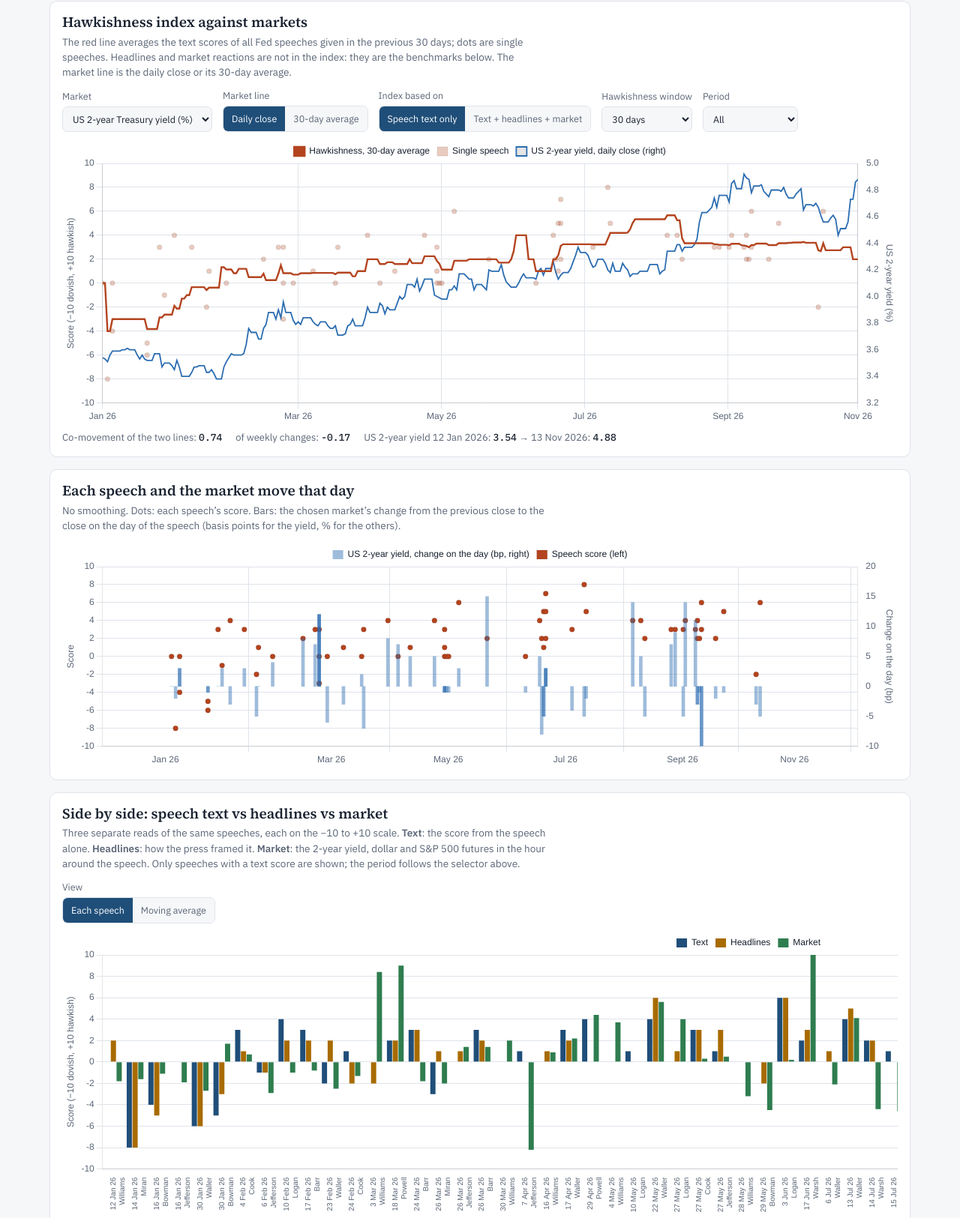
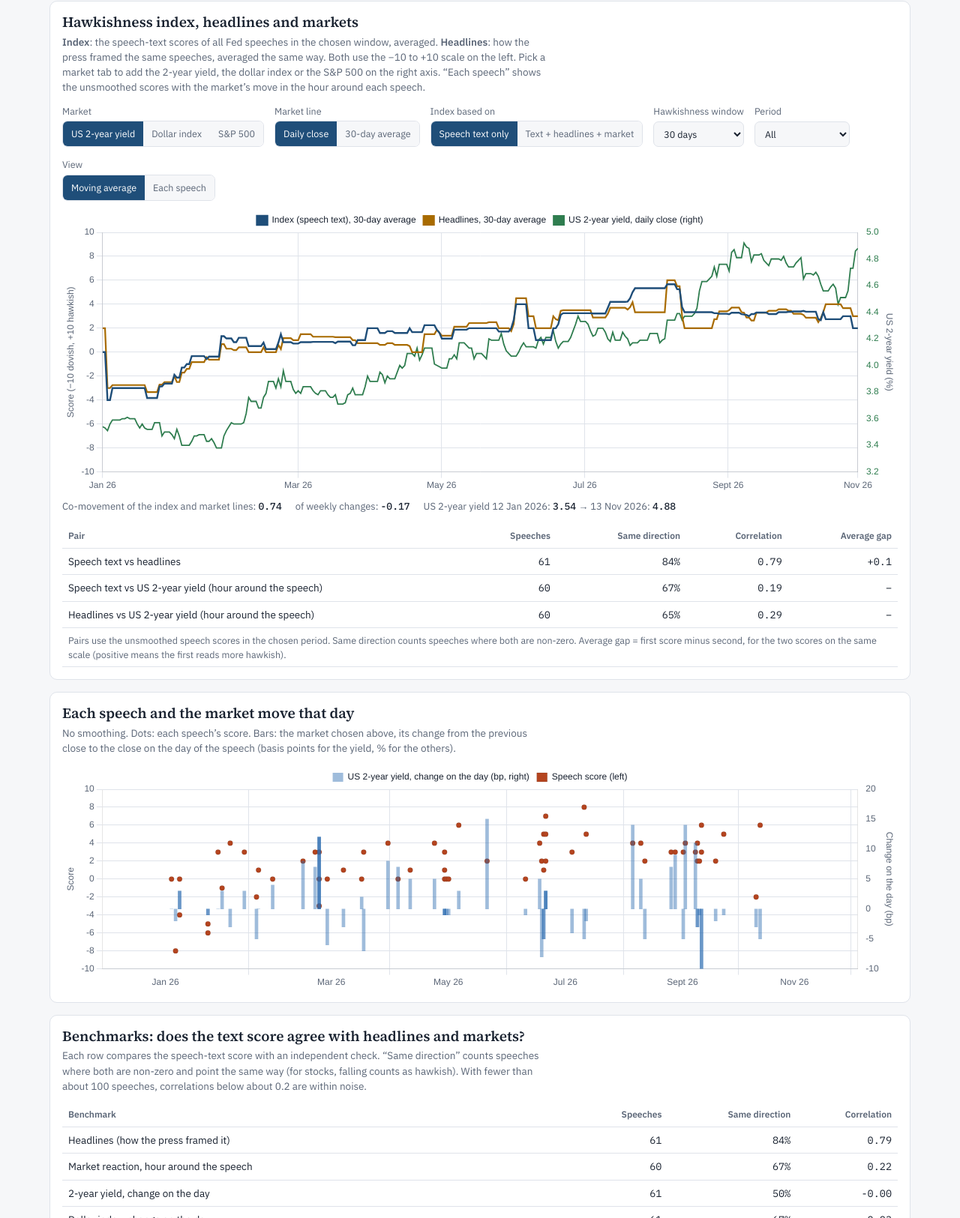
Before and after one commit to beatrice-wu/fed-speech-index, a plain HTML site: page index.html in a window 1280 px wide. Shown: the part 315-1940 px from the top of the page at 75% size. Drawn offline with nearby package versions, Linux system fonts and the light colour scheme.

Commit message:
One chart: index and headlines with 2-year yield, dollar and S&P tabs
Co-Authored-By: Claude Opus 5.5 <noreply@anthropic.com>
Claude-Session: https://claude.ai/code/session_014iygs7siayqds6kjaYrT6J

```diff
--- a/index.html
+++ b/index.html
@@ -103,32 +103,24 @@ a{color:var(--accent)}
 
 <section class="view" id="v-index">
   <div class="panel">
-    <h2>Hawkishness index against markets</h2>
-    <p class="sub">The red line averages the text scores of all Fed speeches given in the previous 30 days; dots are single speeches. Headlines and market reactions are not in the index: they are the benchmarks below. The market line is the daily close or its 30-day average.</p>
+    <h2>Hawkishness index, headlines and markets</h2>
+    <p class="sub"><b>Index</b>: the speech-text scores of all Fed speeches in the chosen window, averaged. <b>Headlines</b>: how the press framed the same speeches, averaged the same way. Both use the −10 to +10 scale on the left. Pick a market tab to add the 2-year yield, the dollar index or the S&amp;P 500 on the right axis. “Each speech” shows the unsmoothed scores with the market’s move in the hour around each speech.</p>
     <div class="controls">
-      <label for="asset">Market<select id="asset">
-        <option value="y2">US 2-year Treasury yield (%)</option>
-        <option value="dxy">US dollar index (DXY)</option>
-        <option value="spx">S&amp;P 500</option></select></label>
+      <label>Market<span class="seg" id="asset"><button type="button" data-k="y2" aria-pressed="true">US 2-year yield</button><button type="button" data-k="dxy" aria-pressed="false">Dollar index</button><button type="button" data-k="spx" aria-pressed="false">S&amp;P 500</button></span></label>
       <label>Market line<span class="seg" id="mline"><button type="button" data-k="raw" aria-pressed="true">Daily close</button><button type="button" data-k="ma" aria-pressed="false">30-day average</button></span></label>
       <label>Index based on<span class="seg" id="basis"><button type="button" data-k="text" aria-pressed="true">Speech text only</button><button type="button" data-k="final" aria-pressed="false">Text + headlines + market</button></span></label>
       <label for="win">Hawkishness window<select id="win"><option value="14">14 days</option><option value="30" selected>30 days</option><option value="60">60 days</option></select></label>
       <label for="rng">Period<select id="rng"><option value="all" selected>All</option><option value="1825">Last 5 years</option><option value="365">Last 12 months</option><option value="180">Last 6 months</option><option value="90">Last 3 months</option></select></label>
+      <label>View<span class="seg" id="cview"><button type="button" data-k="avg" aria-pressed="true">Moving average</button><button type="button" data-k="each" aria-pressed="false">Each speech</button></span></label>
     </div>
-    <div class="chartbox"><canvas id="c1" aria-label="Hawkishness index against the chosen market"></canvas></div>
+    <div class="chartscroll"><div class="chartbox" id="c3box"><canvas id="c3" aria-label="Hawkishness index and headlines against the chosen market"></canvas></div></div>
     <div class="stats" id="stats1"></div>
+    <div class="tablewrap"><table id="agree"><thead><tr><th>Pair</th><th style="text-align:right">Speeches</th><th style="text-align:right">Same direction</th><th style="text-align:right">Correlation</th><th style="text-align:right">Average gap</th></tr></thead><tbody></tbody></table></div>
   </div>
   <div class="panel">
     <h2>Each speech and the market move that day</h2>
-    <p class="sub">No smoothing. Dots: each speech’s score. Bars: the chosen market’s change from the previous close to the close on the day of the speech (basis points for the yield, % for the others).</p>
+    <p class="sub">No smoothing. Dots: each speech’s score. Bars: the market chosen above, its change from the previous close to the close on the day of the speech (basis points for the yield, % for the others).</p>
     <div class="chartbox sm"><canvas id="c2" aria-label="Speech scores and same-day market moves"></canvas></div>
-  </div>
-  <div class="panel" id="cmp-panel">
-    <h2>Side by side: speech text vs headlines vs market</h2>
-    <p class="sub">Three separate reads of the same speeches, each on the −10 to +10 scale. <b>Text</b>: the score from the speech alone. <b>Headlines</b>: how the press framed it. <b>Market</b>: the 2-year yield, dollar and S&amp;P 500 futures in the hour around the speech. Only speeches with a text score are shown; the period follows the selector above.</p>
-    <div class="controls"><label>View<span class="seg" id="cview"><button type="button" data-k="each" aria-pressed="true">Each speech</button><button type="button" data-k="avg" aria-pressed="false">Moving average</button></span></label></div>
-    <div class="chartscroll"><div class="chartbox" id="c3box"><canvas id="c3" aria-label="Text, headline and market scores for each speech"></canvas></div></div>
-    <div class="tablewrap"><table id="agree"><thead><tr><th>Pair</th><th style="text-align:right">Speeches</th><th style="text-align:right">Same direction</th><th style="text-align:right">Correlation</th><th style="text-align:right">Average gap</th></tr></thead><tbody></tbody></table></div>
   </div>
   <div class="panel" id="bench-panel">
     <h2>Benchmarks: does the text score agree with headlines and markets?</h2>
@@ -283,7 +275,7 @@ function tiles(){
 }
 
 /* ---------- charts ---------- */
-let c1=null,c2=null; const state={asset:"y2",mline:"raw",win:30,rng:"all"};
+let c2=null; const state={asset:"y2",mline:"raw",win:30,rng:"all"};
 function axisDate(min,max){ return {type:"linear",min,max,ticks:{color:css("--muted"),maxRotation:0,callback:v=>new Date(v).toLocaleDateString("en-GB",{month:"short",year:"2-digit",timeZone:"UTC"})},grid:{color:css("--line")}}; }
 function drawIndex(){
   if(!window.Chart) return;
@@ -292,19 +284,10 @@ function drawIndex(){
   const sp = scored().filter(s=>ts(s.date)>=cut);
   const mk = []; for(let t=hs[0].t;t<=lastMk;t+=DAY){ const v= state.mline==="raw"?closeOn(state.asset,t):maOn(state.asset,t); if(v!=null) mk.push({x:t,y:v}); }
   const A=ASSET[state.asset];
-  const cfg = {data:{datasets:[
-      {type:"line",label:`Hawkishness, ${state.win}-day average`,data:hs.map(p=>({x:p.t,y:p.v})),borderColor:css("--hawk"),backgroundColor:css("--hawk"),borderWidth:2.4,pointRadius:0,yAxisID:"y",stepped:false},
-      {type:"scatter",label:"Single speech",data:sp.map(s=>({x:ts(s.date),y:val(s),s})),backgroundColor:sp.map(s=>s.src==="added"?css("--accent"):color(css("--hawk"),.28)),pointRadius:sp.map(s=>s.src==="added"?5:3.2),yAxisID:"y"},
-      {type:"line",label:`${A.name}${state.mline==="ma"?", 30-day average":", daily close"} (right)`,data:mk,borderColor:css("--dove"),borderWidth:1.8,pointRadius:0,yAxisID:"y1"}]},
-    options:{responsive:true,maintainAspectRatio:false,animation:false,interaction:{mode:"nearest",intersect:false},
-      plugins:{legend:{labels:{color:css("--ink"),boxWidth:14}},tooltip:{callbacks:{label:c=>{ if(c.dataset.type==="scatter"){const s=c.raw.s; return `${s.speaker}: ${fmt(val(s))} (${fdate(s.date)})`;} return `${c.dataset.label}: ${c.parsed.y.toFixed(2)}`;},title:i=>i.length?fdate(iso(i[0].parsed.x)):""}}},
-      scales:{x:axisDate(hs[0].t,lastMk),y:{position:"left",min:-10,max:10,title:{display:true,text:"Score (−10 dovish, +10 hawkish)",color:css("--muted")},ticks:{color:css("--muted")},grid:{color:css("--line")}},
-        y1:{position:"right",title:{display:true,text:A.name+(A.unit?" ("+A.unit+")":""),color:css("--muted")},ticks:{color:css("--muted")},grid:{display:false}}}}};
-  if(c1) c1.destroy(); c1 = new Chart(document.getElementById("c1"), cfg);
   // co-movement
   const pairs = hs.map(p=>[p.v, state.mline==="raw"?closeOn(state.asset,p.t):maOn(state.asset,p.t)]).filter(p=>p[1]!=null);
   const wk = []; for(let i=7;i<hs.length;i+=7){ const a=hs[i],b=hs[i-7]; const ma=closeOn(state.asset,a.t), mb=closeOn(state.asset,b.t); if(ma!=null&&mb!=null) wk.push([a.v-b.v, ma-mb]); }
-  document.getElementById("stats1").innerHTML = `<span>Co-movement of the two lines: <b>${corr(pairs).toFixed(2)}</b></span><span>of weekly changes: <b>${corr(wk).toFixed(2)}</b></span><span>${A.name} ${fdate(iso(hs[0].t))}: <b>${(closeOn(state.asset,hs[0].t)||0).toFixed(2)}</b> → ${fdate(iso(lastMk))}: <b>${(closeOn(state.asset,lastMk)||0).toFixed(2)}</b></span>`;
+  document.getElementById("stats1").innerHTML = `<span>Co-movement of the index and market lines: <b>${corr(pairs).toFixed(2)}</b></span><span>of weekly changes: <b>${corr(wk).toFixed(2)}</b></span><span>${A.name} ${fdate(iso(hs[0].t))}: <b>${(closeOn(state.asset,hs[0].t)||0).toFixed(2)}</b> → ${fdate(iso(lastMk))}: <b>${(closeOn(state.asset,lastMk)||0).toFixed(2)}</b></span>`;
   // chart 2
   const sp2 = sp.filter(s=>ts(s.date)<=lastMk);
   const mv = sp2.map(s=>({x:ts(s.date),y:dayMove(state.asset,ts(s.date))})).filter(p=>p.y!=null);
@@ -318,38 +301,52 @@ function drawIndex(){
   if(c2) c2.destroy(); c2 = new Chart(document.getElementById("c2"), cfg2);
   drawCompare();
 }
-let c3=null; const CMP={view:"each"};
-const CMPS=[["Text",s=>s.text,"--accent"],["Headlines",s=>s.news,"--warn"],["Market",s=>s.market,"--ok"]];
+let c3=null; const CMP={view:"avg"};
+const MV_RE={y2:/2y yield ([+-]?[\d.]+)bp/,dxy:/dollar index ([+-]?[\d.]+)%/,spx:/S&P 500[^;]*?([+-]?[\d.]+)%/};
+const ASIGN={y2:1,dxy:1,spx:-1}; // stocks falling = hawkish
+function hourMove(s,k){ const m=s.moves&&s.moves.match(MV_RE[k]); return m?+m[1]:null; }
 function drawCompare(){
   if(!window.Chart) return;
   const cut = state.rng==="all" ? -Infinity : lastMk - (+state.rng)*DAY;
   const sp = allSpeeches().filter(s=>s.text!=null&&ts(s.date)>=cut);
   const box=document.getElementById("c3box"); let cfg;
   if(!sp.length){ if(c3){c3.destroy();c3=null;} return; }
+  const A=ASSET[state.asset], k=state.asset, idxName=BASIS.basis==="text"?"Index (speech text)":"Index (text + headlines + market)";
+  const yL={position:"left",min:-10,max:10,ticks:{color:css("--muted")},grid:{color:css("--line")},title:{display:true,text:"Score (−10 dovish, +10 hawkish)",color:css("--muted")}};
   if(CMP.view==="each"){
-    box.style.minWidth = (sp.length*30)+"px";
+    box.style.minWidth = (sp.length*26)+"px";
     const lab = sp.map(s=>[new Date(ts(s.date)).toLocaleDateString("en-GB",{day:"numeric",month:"short",year:"2-digit",timeZone:"UTC"}), s.speaker.replace("Pro Tempore ","").split(" ").pop()]);
-    cfg={type:"bar",data:{labels:lab,datasets:CMPS.map(([n,f,c])=>({label:n,data:sp.map(f),backgroundColor:css(c),borderWidth:0,categoryPercentage:.8,barPercentage:.9}))},
+    const mv = sp.map(s=>hourMove(s,k)), mx=Math.max(1e-9,...mv.filter(v=>v!=null).map(Math.abs));
+    cfg={type:"bar",data:{labels:lab,datasets:[
+        {label:"Speech text",data:sp.map(val),backgroundColor:css("--accent"),yAxisID:"y",categoryPercentage:.8,barPercentage:.9},
+        {label:"Headlines",data:sp.map(s=>s.news),backgroundColor:css("--warn"),yAxisID:"y",categoryPercentage:.8,barPercentage:.9},
+        {label:`${A.name}, move in the hour around the speech (${A.move}, right)`,data:mv,backgroundColor:css("--ok"),yAxisID:"y1",categoryPercentage:.8,barPercentage:.9}]},
       options:{responsive:true,maintainAspectRatio:false,animation:false,interaction:{mode:"index",intersect:false},
-        plugins:{legend:{labels:{color:css("--ink"),boxWidth:14}},tooltip:{callbacks:{title:i=>{const s=sp[i[0].dataIndex];return `${s.speaker}, ${fdate(s.date)}`;},afterTitle:i=>sp[i[0].dataIndex].title,label:c=>`${c.dataset.label}: ${c.parsed.y==null?"not available":fmt(c.parsed.y)}`}}},
-        scales:{x:{ticks:{color:css("--muted"),autoSkip:false,maxRotation:90,minRotation:90,font:{size:10}},grid:{display:false}},
-          y:{min:-10,max:10,ticks:{color:css("--muted")},grid:{color:css("--line")},title:{display:true,text:"Score (−10 dovish, +10 hawkish)",color:css("--muted")}}}}};
+        plugins:{legend:{labels:{color:css("--ink"),boxWidth:14}},tooltip:{callbacks:{title:i=>{const s=sp[i[0].dataIndex];return `${s.speaker}, ${fdate(s.date)}`;},afterTitle:i=>sp[i[0].dataIndex].title,
+          label:c=>c.dataset.yAxisID==="y1"?`${A.name}: ${c.parsed.y==null?"not available":fmt(c.parsed.y,2)+" "+A.move}`:`${c.dataset.label}: ${c.parsed.y==null?"not available":fmt(c.parsed.y)}`}}},
+        scales:{x:{ticks:{color:css("--muted"),autoSkip:false,maxRotation:90,minRotation:90,font:{size:10}},grid:{display:false}},y:yL,
+          y1:{position:"right",min:-mx*1.05,max:mx*1.05,ticks:{color:css("--ok")},grid:{display:false},title:{display:true,text:`${A.name} move (${A.move})`,color:css("--muted")}}}}};
   } else {
     box.style.minWidth="0";
-    const t0=ts(sp[0].date);
-    cfg={type:"line",data:{datasets:CMPS.map(([n,f,c])=>({label:`${n}, ${state.win}-day average`,data:hawkSeries(state.win,s=>s.text!=null?f(s):null).filter(p=>p.v!=null&&p.t>=t0).map(p=>({x:p.t,y:p.v})),borderColor:css(c),backgroundColor:css(c),borderWidth:2.2,pointRadius:0}))},
+    const hi=hawkSeries(state.win).filter(p=>p.v!=null&&p.t>=cut), t0=hi[0].t;
+    const hn=hawkSeries(state.win,s=>s.text!=null?s.news:null).filter(p=>p.v!=null&&p.t>=t0);
+    const mk=[]; for(let t=t0;t<=lastMk;t+=DAY){ const v=state.mline==="raw"?closeOn(k,t):maOn(k,t); if(v!=null) mk.push({x:t,y:v}); }
+    cfg={type:"line",data:{datasets:[
+        {label:`${idxName}, ${state.win}-day average`,data:hi.map(p=>({x:p.t,y:p.v})),borderColor:css("--accent"),backgroundColor:css("--accent"),borderWidth:2.4,pointRadius:0,yAxisID:"y"},
+        {label:`Headlines, ${state.win}-day average`,data:hn.map(p=>({x:p.t,y:p.v})),borderColor:css("--warn"),backgroundColor:css("--warn"),borderWidth:2.2,pointRadius:0,yAxisID:"y"},
+        {label:`${A.name}${state.mline==="ma"?", 30-day average":", daily close"} (right)`,data:mk,borderColor:css("--ok"),backgroundColor:css("--ok"),borderWidth:1.8,pointRadius:0,yAxisID:"y1"}]},
       options:{responsive:true,maintainAspectRatio:false,animation:false,interaction:{mode:"nearest",axis:"x",intersect:false},
-        plugins:{legend:{labels:{color:css("--ink"),boxWidth:14}},tooltip:{callbacks:{title:i=>i.length?fdate(iso(i[0].parsed.x)):"",label:c=>`${c.dataset.label}: ${fmt(c.parsed.y)}`}}},
-        scales:{x:axisDate(t0,lastMk),y:{min:-10,max:10,ticks:{color:css("--muted")},grid:{color:css("--line")},title:{display:true,text:"Score (−10 dovish, +10 hawkish)",color:css("--muted")}}}}};
+        plugins:{legend:{labels:{color:css("--ink"),boxWidth:14}},tooltip:{callbacks:{title:i=>i.length?fdate(iso(i[0].parsed.x)):"",label:c=>`${c.dataset.label}: ${fmt(c.parsed.y,2)}`}}},
+        scales:{x:axisDate(t0,lastMk),y:yL,y1:{position:"right",ticks:{color:css("--ok")},grid:{display:false},title:{display:true,text:A.name+(A.unit?" ("+A.unit+")":""),color:css("--muted")}}}}};
   }
   if(c3) c3.destroy(); c3=new Chart(document.getElementById("c3"),cfg);
-  const pairs=[[0,1],[0,2],[1,2]];
-  document.querySelector("#agree tbody").innerHTML = pairs.map(([a,b])=>{
-    const pr=sp.map(s=>[CMPS[a][1](s),CMPS[b][1](s)]).filter(([x,y])=>x!=null&&y!=null);
-    const nz=pr.filter(([x,y])=>x!==0&&y!==0), same=nz.length?nz.filter(([x,y])=>Math.sign(x)===Math.sign(y)).length/nz.length:NaN;
-    const c=corr(pr), gap=pr.length?pr.reduce((t,[x,y])=>t+x-y,0)/pr.length:NaN;
-    return `<tr><td>${CMPS[a][0]} vs ${CMPS[b][0].toLowerCase()}</td><td class="num">${pr.length}</td><td class="num">${isNaN(same)?"–":Math.round(same*100)+"%"}</td><td class="num">${isNaN(c)?"–":c.toFixed(2)}</td><td class="num">${isNaN(gap)?"–":(gap>0?"+":"")+gap.toFixed(1)}</td></tr>`;
-  }).join("") + `<tr><td colspan="5" class="note">Average gap = first score minus second, averaged over the speeches with both (positive means the first reads more hawkish). Same direction counts speeches where both are non-zero.</td></tr>`;
+  const F=[["Speech text",val,1],["Headlines",s=>s.news,1],[`${A.name} (hour around the speech${k==="spx"?", falling = hawkish":""})`,s=>hourMove(s,k),ASIGN[k]]];
+  document.querySelector("#agree tbody").innerHTML = [[0,1],[0,2],[1,2]].map(([a,b])=>{
+    const pr=sp.map(s=>[F[a][1](s),F[b][1](s)]).filter(([x,y])=>x!=null&&y!=null);
+    const nz=pr.filter(([x,y])=>x!==0&&y!==0), same=nz.length?nz.filter(([x,y])=>Math.sign(x)===Math.sign(F[b][2]*y)).length/nz.length:NaN;
+    const c=corr(pr)*F[b][2], gap=b<2&&pr.length?pr.reduce((t,[x,y])=>t+x-y,0)/pr.length:NaN;
+    return `<tr><td>${F[a][0]} vs ${b===1?"headlines":F[b][0]}</td><td class="num">${pr.length}</td><td class="num">${isNaN(same)?"–":Math.round(same*100)+"%"}</td><td class="num">${isNaN(c)?"–":c.toFixed(2)}</td><td class="num">${isNaN(gap)?"–":(gap>0?"+":"")+gap.toFixed(1)}</td></tr>`;
+  }).join("") + `<tr><td colspan="5" class="note">Pairs use the unsmoothed speech scores in the chosen period. Same direction counts speeches where both are non-zero${k==="spx"?" (stocks falling counts as hawkish)":""}. Average gap = first score minus second, for the two scores on the same scale (positive means the first reads more hawkish).</td></tr>`;
 }
 function benchmarks(){
   const sp=allSpeeches().filter(s=>s.text!=null).sort((a,b)=>a.date<b.date?-1:1);
@@ -521,7 +518,7 @@ function route(){ const v=VIEWS.includes(location.hash.slice(1))?location.hash.s
   document.querySelectorAll("nav a").forEach(a=>{ if(a.dataset.v===v) a.setAttribute("aria-current","page"); else a.removeAttribute("aria-current"); });
   if(v==="index"){ drawIndex(); benchmarks(); } }
 addEventListener("hashchange",route);
-document.getElementById("asset").addEventListener("change",e=>{state.asset=e.target.value;drawIndex();});
+document.querySelectorAll("#asset button").forEach(b=>b.addEventListener("click",()=>{state.asset=b.dataset.k;document.querySelectorAll("#asset button").forEach(x=>x.setAttribute("aria-pressed",x===b));drawIndex();}));
 document.getElementById("win").addEventListener("change",e=>{state.win=+e.target.value;drawIndex();});
 document.getElementById("rng").addEventListener("change",e=>{state.rng=e.target.value;drawIndex();});
 document.querySelectorAll("#basis button").forEach(b=>b.addEventListener("click",()=>{BASIS.basis=b.dataset.k;document.querySelectorAll("#basis button").forEach(x=>x.setAttribute("aria-pressed",x===b));tiles();drawIndex();}));
```
